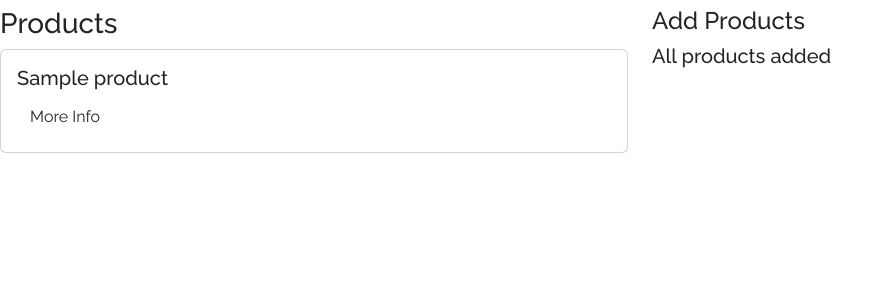
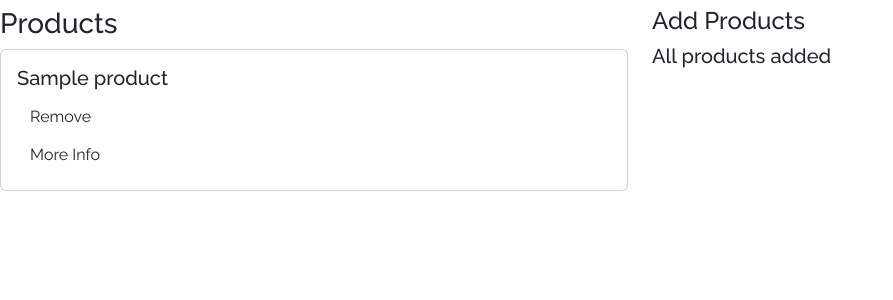
Before and after one commit to danielleroj/glowguide, a Django app: page /routines/1/ in a window 1280 px wide. Shown: the part 283-583 px from the top of the page, without its empty margins (0-893 px from the left). Run offline with Django 5.2, Linux system fonts and the light colour scheme; a user stored in the database is signed in; tables that the repository leaves empty hold one stand-in row (values such as "Sample post"); some web fonts are replaced.

Commit message:
Add remove product from routine functionality

```diff
--- a/main_app/templates/routines/detail.html
+++ b/main_app/templates/routines/detail.html
@@ -23,6 +23,12 @@
     <div class="card">
       <div class="card-body">
         <h5 class="card-title">{{ product.name }}</h5>
+        <div class="card-action">
+          <form action="{% url 'unassoc_product' routine.id product.id %}" method="POST">
+            {% csrf_token %}
+            <input type="submit" value="Remove" class="btn red">
+          </form>
+        </div>
         <a
           href="#info{{ product.id }}"
           class="btn"
--- a/main_app/urls.py
+++ b/main_app/urls.py
@@ -9,6 +9,8 @@
     path('routines/create', views.RoutineCreate.as_view(), name='routines_create'),
     path('routines/<int:pk>/update/', views.RoutineUpdate.as_view(), name='routines_update'),
     path('routines/<int:pk>/delete/', views.RoutineDelete.as_view(), name='routines_delete'),
+    path('routines/<int:routine_id>/assoc_product/<int:product_id>/', views.assoc_product, name='assoc_product'),
+    path('routines/<int:routine_id>/unassoc_product/<int:product_id>/', views.unassoc_product, name='unassoc_product'),
     path('products/', views.ProductList.as_view(), name='product_index'),
     path('products/<int:pk>/', views.ProductDetail.as_view(), name='products_detail'),
     path('products/create/', views.ProductCreate.as_view(), name='products_create'),
@@ -19,5 +21,4 @@
     path('products/<int:product_id>/add_photo/', views.add_photo, name='add_photo'),
     path('skin-quiz/', views.skin_type_quiz, name='skin_quiz'),
     path('results/', views.skin_type_results, name='skin_type_results'),
-    path('routines/<int:routine_id>/assoc_product/<int:product_id>/', views.assoc_product, name='assoc_product')
 ]
--- a/main_app/views.py
+++ b/main_app/views.py
@@ -38,6 +38,11 @@
 @login_required
 def assoc_product(request, routine_id, product_id):
     Routine.objects.get(id=routine_id).products.add(product_id)
+    return redirect('detail', routine_id=routine_id)
+
+@login_required
+def unassoc_product(request, routine_id, product_id):
+    Routine.objects.get(id=routine_id).products.remove(product_id)
     return redirect('detail', routine_id=routine_id)
 
 @login_required
```
